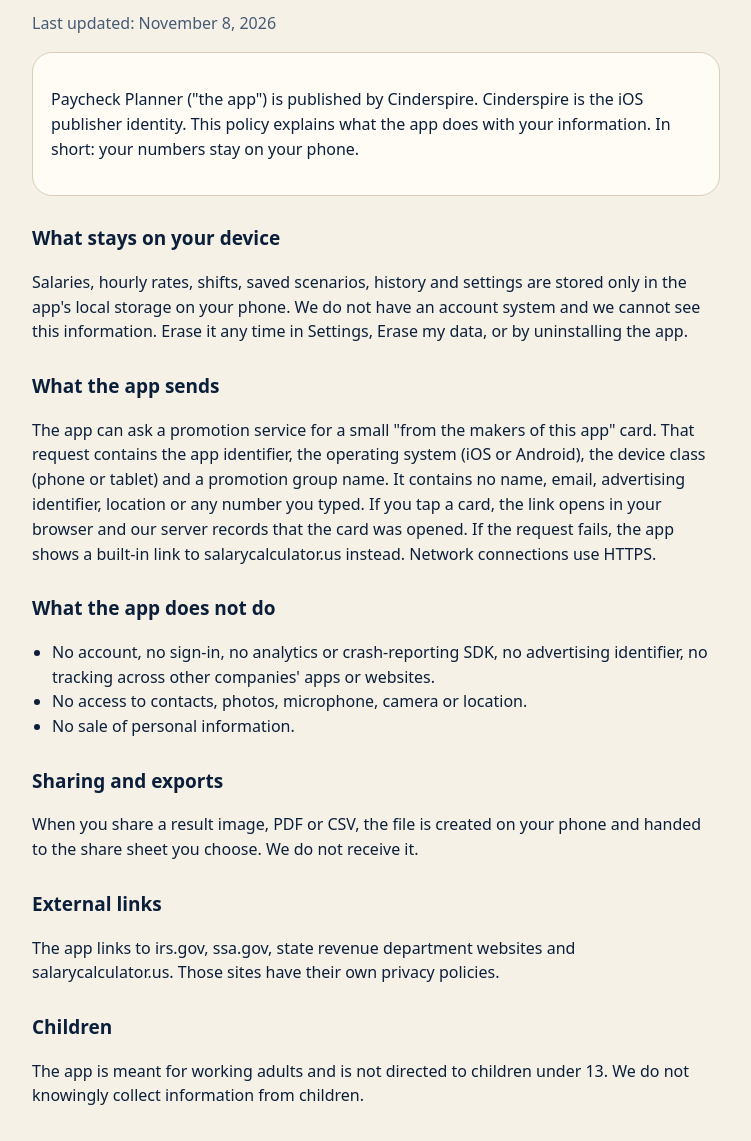
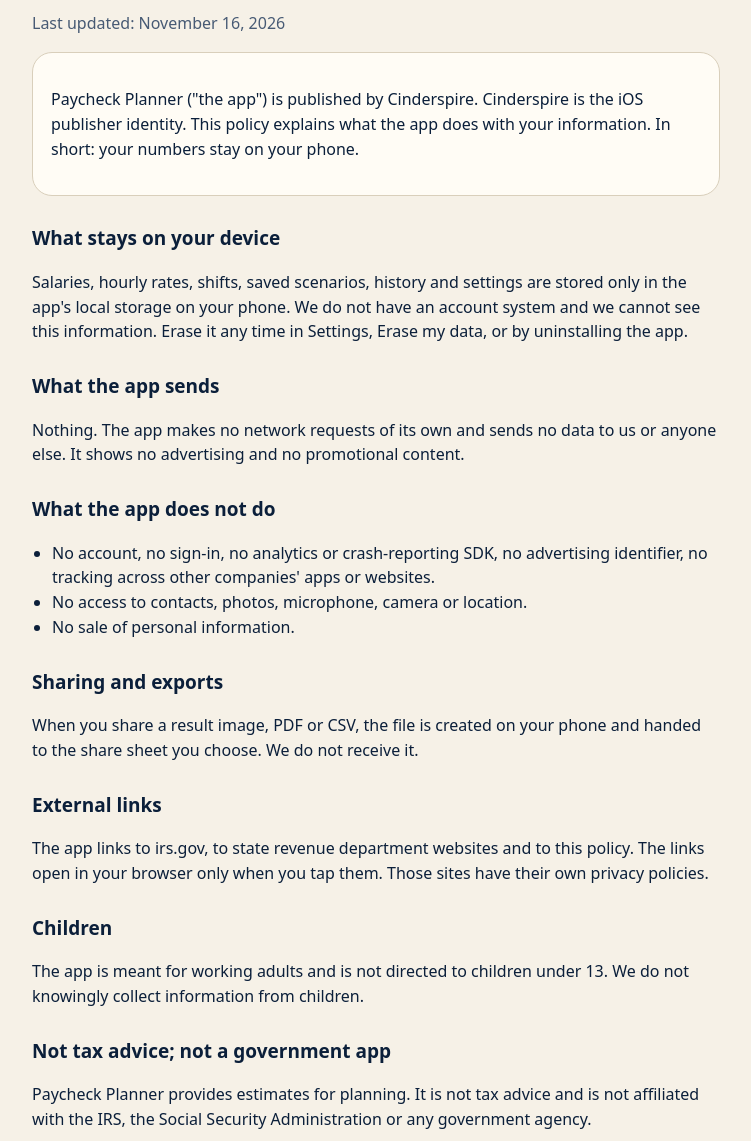
Before and after one commit to cinderspire/support, a plain HTML site: page privacy-paycheckus.html in a window 1280 px wide. Shown: the part 105-1246 px from the top of the page, without its empty margins (264-1015 px from the left). Drawn offline with Linux system fonts and the light colour scheme.

Commit message:
privacy-paycheckus.html: text for the App Store build 2 (no cards, no links to our sites)

```diff
--- a/privacy-paycheckus.html
+++ b/privacy-paycheckus.html
@@ -3,13 +3,13 @@
 *{box-sizing:border-box}body{margin:0;background:var(--bg);color:var(--ink);font:16px/1.55 system-ui,-apple-system,"Segoe UI",Roboto,sans-serif}
 main{max-width:720px;margin:0 auto;padding:24px 16px 64px}h1{font-size:30px;line-height:1.15;margin:8px 0 12px}h2{font-size:19px;margin:28px 0 8px}
 .card{background:var(--sf);border:1px solid var(--line);border-radius:20px;padding:18px;margin:14px 0}.pill{display:inline-block;background:var(--mint);color:#062B22;font-weight:800;border-radius:14px;padding:6px 12px;font-size:14px}
-a{color:var(--mi)}p,li{color:var(--ink)}.soft{color:var(--soft)}ul{padding-left:20px}</style></head><body><main><span class="pill">Paycheck Planner</span><h1>Privacy policy</h1><p class="soft">Last updated: November 8, 2026</p>
+a{color:var(--mi)}p,li{color:var(--ink)}.soft{color:var(--soft)}ul{padding-left:20px}</style></head><body><main><span class="pill">Paycheck Planner</span><h1>Privacy policy</h1><p class="soft">Last updated: November 16, 2026</p>
 <div class="card"><p>Paycheck Planner ("the app") is published by Cinderspire. Cinderspire is the iOS publisher identity. This policy explains what the app does with your information. In short: your numbers stay on your phone.</p></div>
 <h2>What stays on your device</h2><p>Salaries, hourly rates, shifts, saved scenarios, history and settings are stored only in the app's local storage on your phone. We do not have an account system and we cannot see this information. Erase it any time in Settings, Erase my data, or by uninstalling the app.</p>
-<h2>What the app sends</h2><p>The app can ask a promotion service for a small "from the makers of this app" card. That request contains the app identifier, the operating system (iOS or Android), the device class (phone or tablet) and a promotion group name. It contains no name, email, advertising identifier, location or any number you typed. If you tap a card, the link opens in your browser and our server records that the card was opened. If the request fails, the app shows a built-in link to salarycalculator.us instead. Network connections use HTTPS.</p>
+<h2>What the app sends</h2><p>Nothing. The app makes no network requests of its own and sends no data to us or anyone else. It shows no advertising and no promotional content.</p>
 <h2>What the app does not do</h2><ul><li>No account, no sign-in, no analytics or crash-reporting SDK, no advertising identifier, no tracking across other companies' apps or websites.</li><li>No access to contacts, photos, microphone, camera or location.</li><li>No sale of personal information.</li></ul>
 <h2>Sharing and exports</h2><p>When you share a result image, PDF or CSV, the file is created on your phone and handed to the share sheet you choose. We do not receive it.</p>
-<h2>External links</h2><p>The app links to irs.gov, ssa.gov, state revenue department websites and salarycalculator.us. Those sites have their own privacy policies.</p>
+<h2>External links</h2><p>The app links to irs.gov, to state revenue department websites and to this policy. The links open in your browser only when you tap them. Those sites have their own privacy policies.</p>
 <h2>Children</h2><p>The app is meant for working adults and is not directed to children under 13. We do not knowingly collect information from children.</p>
 <h2>Not tax advice; not a government app</h2><p>Paycheck Planner provides estimates for planning. It is not tax advice and is not affiliated with the IRS, the Social Security Administration or any government agency.</p>
 <h2>Changes and contact</h2><p>If this policy changes, the date above changes. Questions: <a href="mailto:support@playtools.top">support@playtools.top</a>.</p></main></body></html>
```
